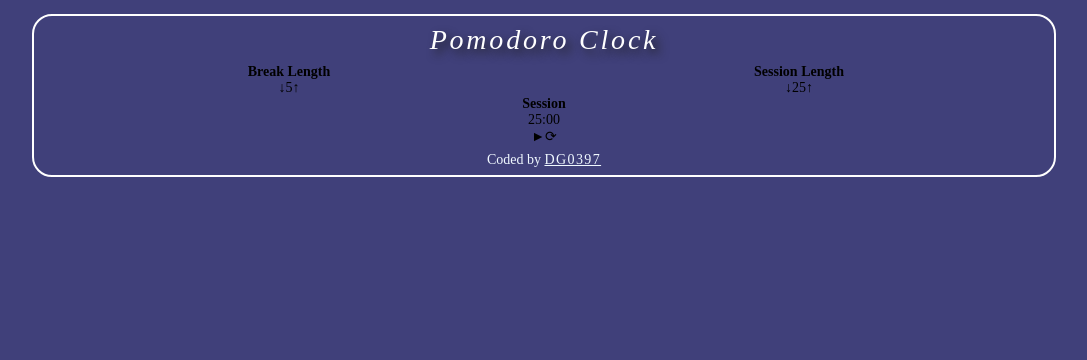
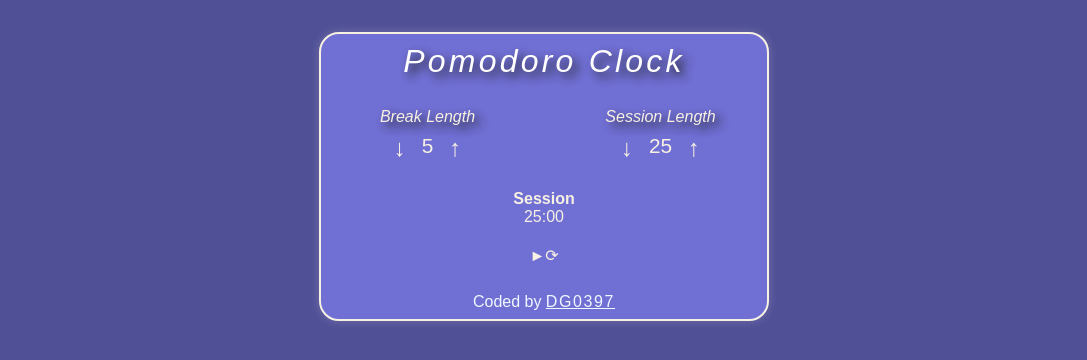
Before and after one commit to dg0397/React-Pomodoro-Clock, a React (Create React App) app: page / in a window 1280 px wide. Shown: the top 360 px of the page, without its empty margins (96-1183 px from the left). Built offline with nearby package versions, Linux system fonts and the light colour scheme.

Commit message:
adding more css styles

```diff
--- a/public/index.html
+++ b/public/index.html
@@ -24,6 +24,8 @@
       work correctly both with client-side routing and a non-root public URL.
       Learn how to configure a non-root public URL by running `npm run build`.
     -->
+    <link href="https://fonts.googleapis.com/css2?family=Open+Sans:ital,wght@0,300;0,400;1,400&display=swap" rel="stylesheet">
+    <link href="https://fonts.googleapis.com/css2?family=Sora&display=swap" rel="stylesheet">
     <title>Pomodoro Clock</title>
   </head>
   <body>
--- /dev/null
+++ b/src/Styles/modules-scss/_container.scss
@@ -0,0 +1,15 @@
+.container{
+    display: grid;
+    grid-template-columns: repeat(2,1fr);
+    grid-gap: 20px;
+    margin: 2rem auto;
+    width: 80%;
+    max-width: 450px;
+    min-width: 280px;
+    border: 2px solid #f7f1e3;
+    color: #f7f1e3;
+    border-radius: 20px;
+    text-align: center;
+    background-color: #706fd3;
+    box-shadow: 0px 0px 10px hsla(42, 56%, 93%, 0.2);
+}
--- a/src/Styles/modules-scss/_header.scss
+++ b/src/Styles/modules-scss/_header.scss
@@ -6,7 +6,7 @@ header{
         text-align: center;
         font-weight: $font-w-light;
         font-style: italic;
-        font-size: 1.5rem;
+        font-size: 1.3rem;
         line-height: 1rem;
         letter-spacing: .2rem;
         text-shadow: 5px 5px 10px #1f1f1f;
--- a/src/Styles/modules-scss/_variables.scss
+++ b/src/Styles/modules-scss/_variables.scss
@@ -11,11 +11,13 @@ $light-grayish-blue: #2196f3;
 
 /*### Body*/
 
-$font-size: 20px;
+$font-size: 16px;
 
 /*### Font*/
 
 $font: 'Montserrat', sans-serif;
+$font-number : 'Sora', sans-serif;
+
 
 $font-w-bold:700;
 $font-w-normal:400;
--- a/src/Styles/styles.scss
+++ b/src/Styles/styles.scss
@@ -1,4 +1,5 @@
 @import "./modules-scss/variables";
+@import "./modules-scss/container";
 @import "./modules-scss/header";
 @import "./modules-scss/footer";
 *{
@@ -7,25 +8,43 @@
     box-sizing: border-box;
 }
 html{
-    font-size: 14px;
+    font-family: $font;
+    font-size:$font-size
 }
 body{
-    background: #40407a;
+    background: #505097;
 }
-.container{
-    display: grid;
-    grid-template-columns: repeat(2,1fr);
-    margin: 1rem auto;
-    width: 80%;
-    border: 2px solid white;
-    border-radius: 20px;
-    text-align: center;
+.update_container{
+    #break-label,
+    #session-label{
+        font-weight: 400;
+        font-style: italic;
+        text-shadow: 5px 5px 10px #1f1f1f;
+    }
+    .updating_block{
+        display: flex;
+        justify-content: center;
+        margin: .5rem auto;
+        p{
+            margin: 0 1rem;
+            font-size: 1.3rem;
+        }
+        label{
+            font-size: 1.5rem;
+            -webkit-tap-highlight-color: transparent;
+            cursor: pointer;
+            &::selection{
+                background-color: transparent;
+            }
+        }
+    }
 }
-.updating_block{
-    display: flex;
-    justify-content: center;
+.display{
+    grid-column: 1 / -1;
+    .time-left{
+        font-family: $font-number
+    }
 }
-.display,
 .controls{
     grid-column: 1 / -1;
 }
```
